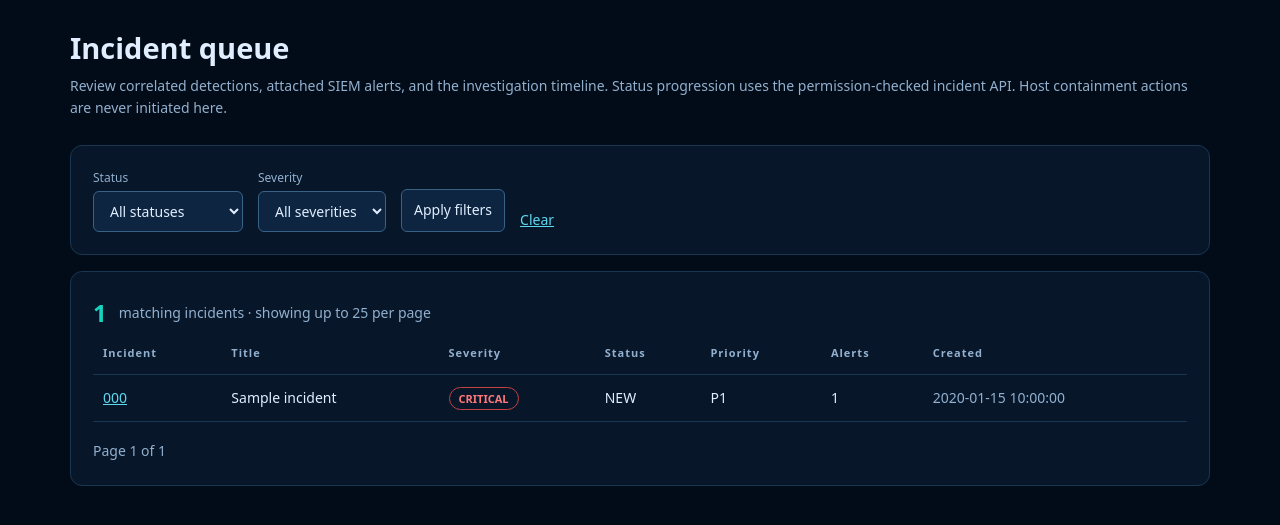
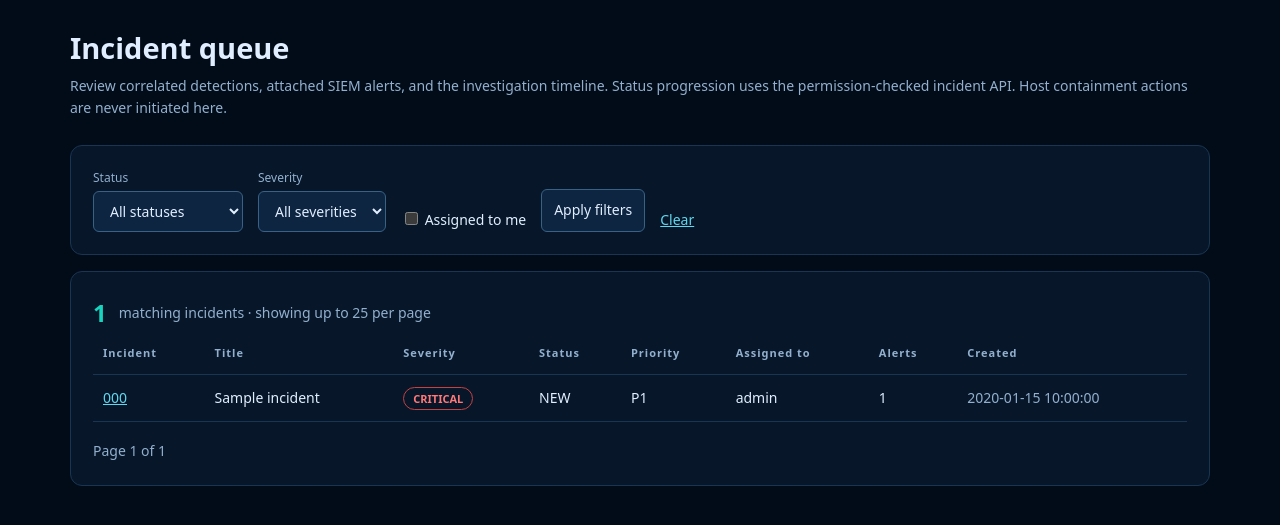
Before and after one commit to RISHII-BHARADHWAJ/Blue-Team, a PHP site: page /incidents.php in a window 1280 px wide. Shown: the part 63-588 px from the top of the page. Run offline with PHP 8.4, Linux system fonts and the light colour scheme; a user stored in the database is signed in; data comes from the database, SQL or seed files in the repository; tables that the repository leaves empty hold one stand-in row (values such as "Sample post").

Commit message:
feat: add My Incidents filter to SOC queue (#16)
* feat: filter SOC incident queue by assigned analyst

* fix: keep incident count aligned with assigned analyst filter

```diff
--- a/incidents.php
+++ b/incidents.php
@@ -38,6 +38,8 @@ $status = is_string($_GET['status'] ?? null) ? strtoupper(trim($_GET['status']))
 $severity = is_string($_GET['severity'] ?? null) ? strtoupper(trim($_GET['severity'])) : '';
 $validStatuses = ['NEW', 'OPEN', 'INVESTIGATING', 'CONTAINED', 'RESOLVED', 'CLOSED'];
 $validSeverities = ['CRITICAL', 'HIGH', 'MEDIUM', 'LOW', 'INFO'];
+$myUserId = isset($auth['user_id']) && (int)$auth['user_id'] > 0 ? (int)$auth['user_id'] : null;
+$mine = $myUserId !== null && ($_GET['mine'] ?? null) === '1';
 if (!in_array($status, $validStatuses, true)) $status = '';
 if (!in_array($severity, $validSeverities, true)) $severity = '';
 $page = isset($_GET['page']) && is_scalar($_GET['page'])
@@ -47,7 +49,7 @@ $selectedId = isset($_GET['id']) && is_scalar($_GET['id'])
 
 $manager = new IncidentManager($pdo);
 $repository = new IncidentRepository($pdo);
-$filters = array_filter(['status' => $status, 'severity' => $severity]);
+$filters = array_filter(['status' => $status, 'severity' => $severity, 'assigned_to' => $mine ? $myUserId : null]);
 $error = null;
 $rows = [];
 $total = 0;
@@ -128,29 +130,31 @@ pre{white-space:pre-wrap;overflow-wrap:anywhere;font:inherit;margin:6px 0}.error
 <?php foreach ($validStatuses as $choice): ?><option value="<?= incidentEscape($choice) ?>" <?= $status === $choice ? 'selected' : '' ?>><?= incidentEscape($choice) ?></option><?php endforeach; ?></select></div>
 <div class="field"><label for="severity">Severity</label><select id="severity" name="severity"><option value="">All severities</option>
 <?php foreach ($validSeverities as $choice): ?><option value="<?= incidentEscape($choice) ?>" <?= $severity === $choice ? 'selected' : '' ?>><?= incidentEscape($choice) ?></option><?php endforeach; ?></select></div>
+<?php if ($myUserId !== null): ?><label for="mine"><input id="mine" name="mine" type="checkbox" value="1" <?= $mine ? 'checked' : '' ?>> Assigned to me</label><?php endif; ?>
 <button type="submit">Apply filters</button><a href="incidents.php">Clear</a>
 </form>
 </section>
 <section class="panel">
 <div class="metrics"><span class="metric"><?= incidentEscape($total) ?></span><span class="muted">matching incidents · showing up to 25 per page</span></div>
-<div class="table-scroll"><table><thead><tr><th>Incident</th><th>Title</th><th>Severity</th><th>Status</th><th>Priority</th><th>Alerts</th><th>Created</th></tr></thead><tbody>
+<div class="table-scroll"><table><thead><tr><th>Incident</th><th>Title</th><th>Severity</th><th>Status</th><th>Priority</th><th>Assigned to</th><th>Alerts</th><th>Created</th></tr></thead><tbody>
 <?php foreach ($rows as $incident): ?>
 <tr>
-<td><a href="<?= incidentEscape(incidentUrl(['id' => $incident['id'], 'status' => $status, 'severity' => $severity, 'page' => $page])) ?>"><?= incidentEscape($incident['incident_number']) ?></a></td>
+<td><a href="<?= incidentEscape(incidentUrl(['id' => $incident['id'], 'status' => $status, 'severity' => $severity, 'mine' => $mine ? '1' : '', 'page' => $page])) ?>"><?= incidentEscape($incident['incident_number']) ?></a></td>
 <td><?= incidentEscape($incident['title']) ?></td>
 <td><span class="pill <?= incidentEscape($incident['severity']) ?>"><?= incidentEscape($incident['severity']) ?></span></td>
 <td><?= incidentEscape($incident['status']) ?></td>
 <td><?= incidentEscape($incident['priority']) ?></td>
+<td><?= incidentEscape($incident['assigned_username'] ?? 'Unassigned') ?></td>
 <td><?= incidentEscape($incident['alert_count']) ?></td>
 <td class="muted"><?= incidentEscape($incident['created_at']) ?></td>
 </tr>
 <?php endforeach; ?>
-<?php if (!$rows): ?><tr><td colspan="7" class="muted">No incidents match these filters.</td></tr><?php endif; ?>
+<?php if (!$rows): ?><tr><td colspan="8" class="muted">No incidents match these filters.</td></tr><?php endif; ?>
 </tbody></table></div>
 <div class="pager"><span class="muted">Page <?= incidentEscape($page) ?> of <?= incidentEscape(max(1,(int)ceil($total/25))) ?></span>
 <div>
-<?php if ($page > 1): ?><a href="<?= incidentEscape(incidentUrl(['status'=>$status,'severity'=>$severity,'page'=>$page-1])) ?>">Previous</a><?php endif; ?>
-<?php if ($page * 25 < $total): ?><a href="<?= incidentEscape(incidentUrl(['status'=>$status,'severity'=>$severity,'page'=>$page+1])) ?>">Next</a><?php endif; ?>
+<?php if ($page > 1): ?><a href="<?= incidentEscape(incidentUrl(['status'=>$status,'severity'=>$severity,'mine'=>$mine ? '1' : '','page'=>$page-1])) ?>">Previous</a><?php endif; ?>
+<?php if ($page * 25 < $total): ?><a href="<?= incidentEscape(incidentUrl(['status'=>$status,'severity'=>$severity,'mine'=>$mine ? '1' : '','page'=>$page+1])) ?>">Next</a><?php endif; ?>
 </div></div>
 </section>
 <?php if ($selectedId !== false): ?>
--- a/includes/soar/IncidentRepository.php
+++ b/includes/soar/IncidentRepository.php
@@ -331,6 +331,11 @@ class IncidentRepository {
             $params[] = $filters['priority'];
         }
 
+        if (!empty($filters['assigned_to'])) {
+            $where[] = 'assigned_to = ?';
+            $params[] = (int)$filters['assigned_to'];
+        }
+
         $whereSql = implode(' AND ', $where);
         $stmt = $this->pdo->prepare("SELECT COUNT(*) FROM incidents WHERE $whereSql");
         $stmt->execute($params);
```
